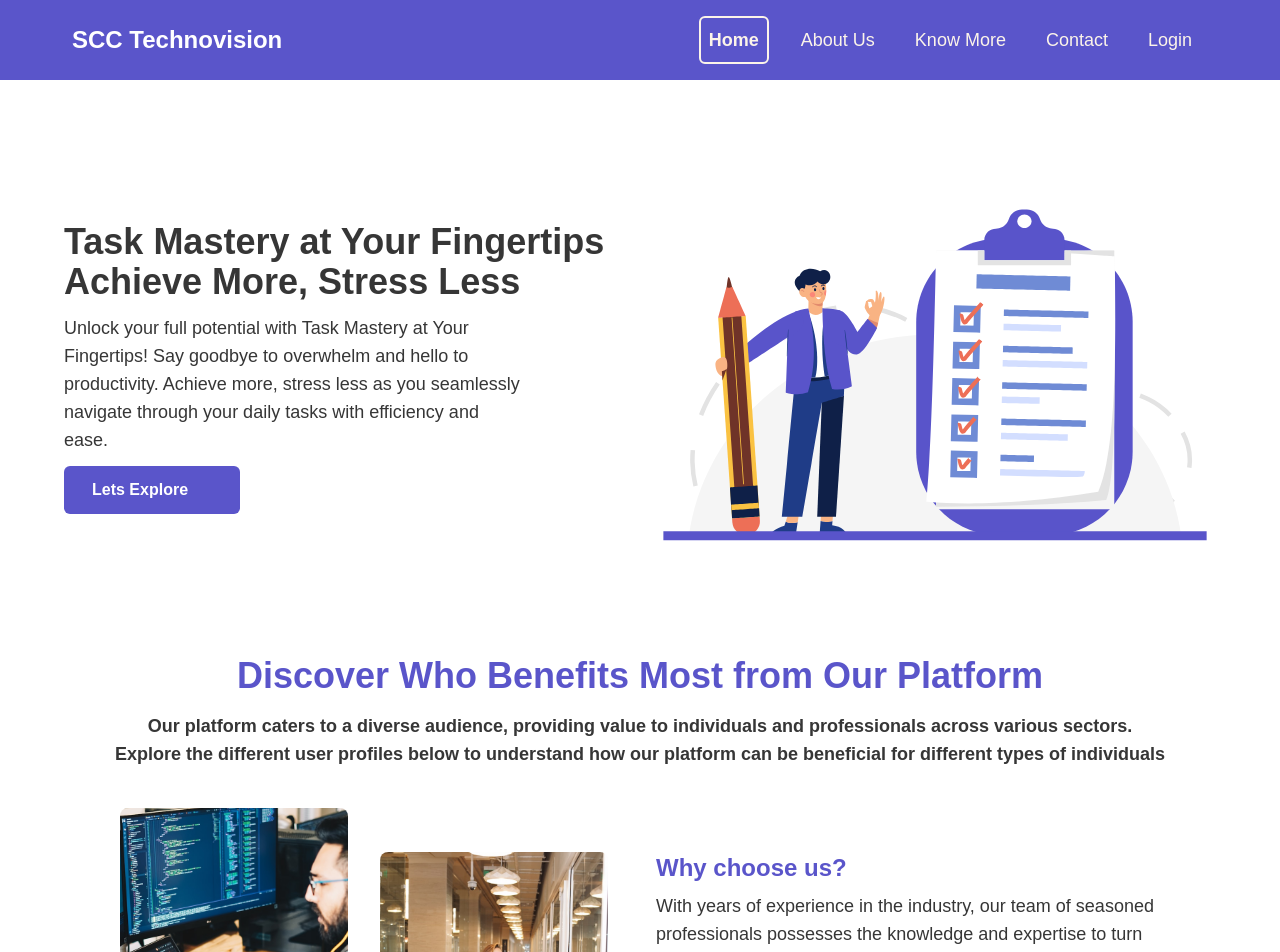
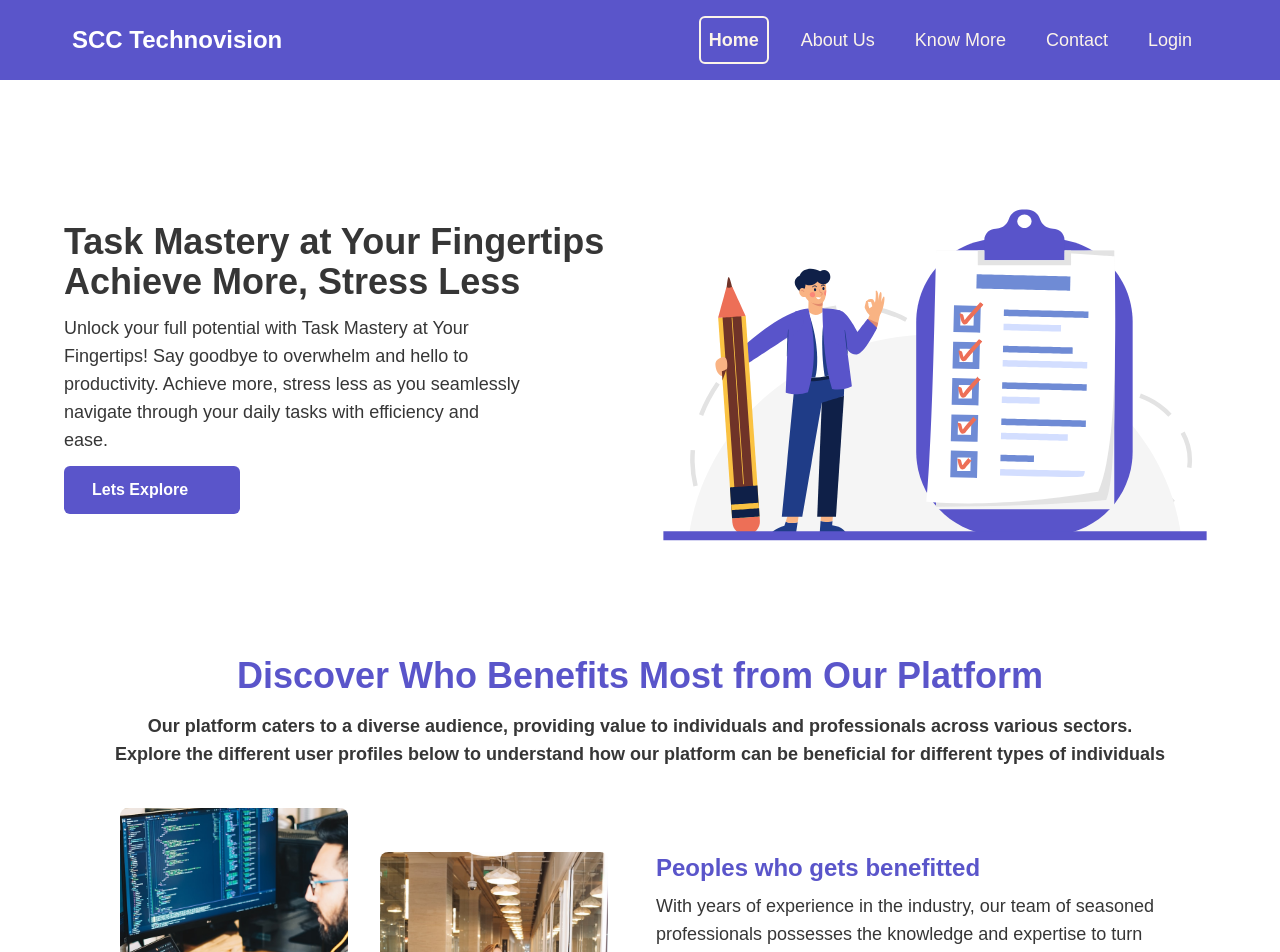
Before and after one commit to SajeedAninda/SCC-Task-Management-Client, a React (Vite) app: page / in a window 1280 px wide. Shown: the top 952 px of the page. Built offline with nearby package versions, Linux system fonts and the light colour scheme; no server answers; some icons are missing; a web font is replaced by a local one.

Commit message:
Minor Changes

```diff
--- a/src/Components/Banner/Banner.jsx
+++ b/src/Components/Banner/Banner.jsx
@@ -20,7 +20,7 @@ const Banner = () => {
                         signedInUser ?
                             <Link to={"/dashboard"}>
                                 <button className='bg-[#5a55ca] px-7 py-3 rounded-md text-white font-bold hover:bg-[#5b55caab] flex justify-between items-center gap-2'>
-                                    Go to Tash Management Dashboard
+                                    Go to Task Management Dashboard
                                     <FaArrowUpRightFromSquare />
                                 </button>
                             </Link>
--- a/src/Components/PeopleUsing/PeopleUsing.jsx
+++ b/src/Components/PeopleUsing/PeopleUsing.jsx
@@ -34,7 +34,7 @@ const PeopleUsing = () => {
                             </div>
 
                             <div className="w-full px-4 mb-10 xl:w-1/2 lg:mb-8" data-aos="zoom-in-down" data-aos-anchor-placement="top-bottom">
-                                <span className="text-[#5a55ca] font-bold text-2xl">Why choose us?</span>
+                                <span className="text-[#5a55ca] font-bold text-2xl">Peoples who gets benefitted</span>
                                 <h2 className="mt-2 mb-4 text-[#363636] font-medium text-lg">
                                     With years of experience in the industry, our team of seasoned professionals possesses the knowledge and expertise to turn your ideas into reality.
                                 </h2>
```
